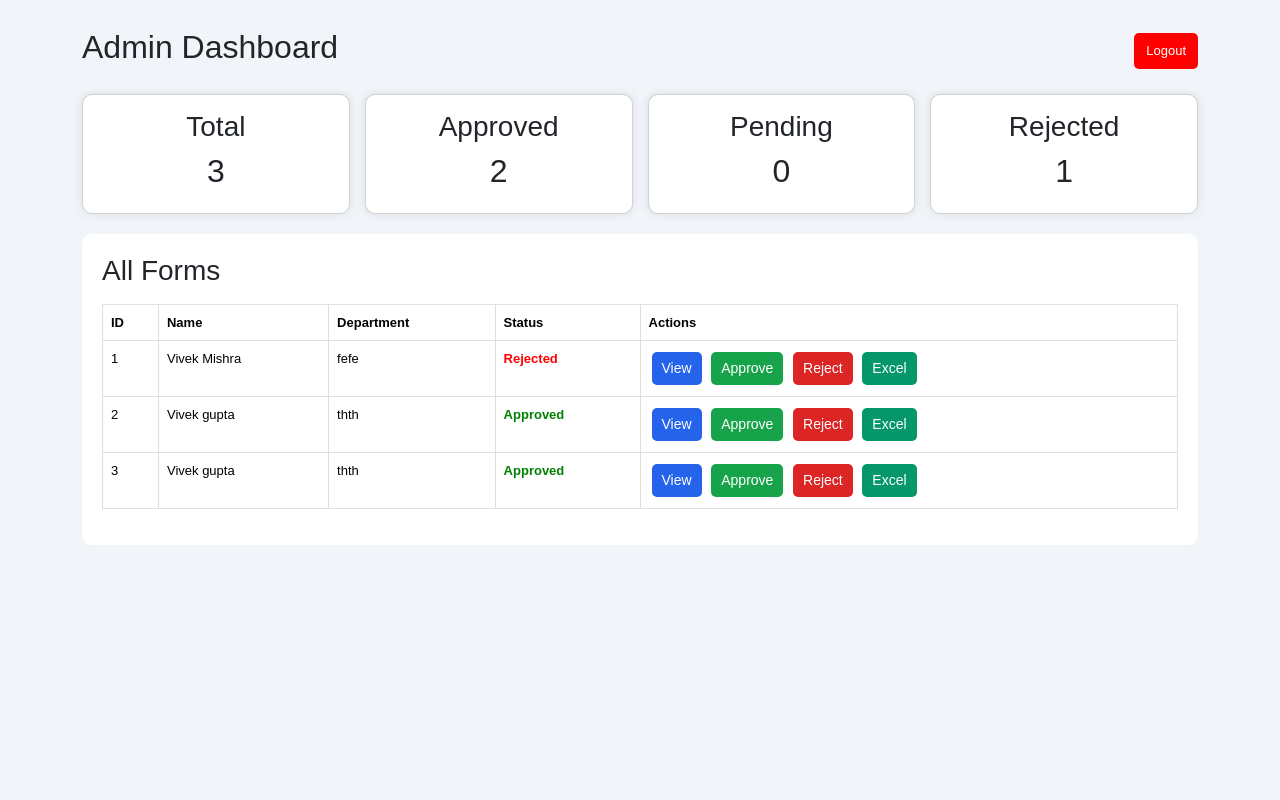
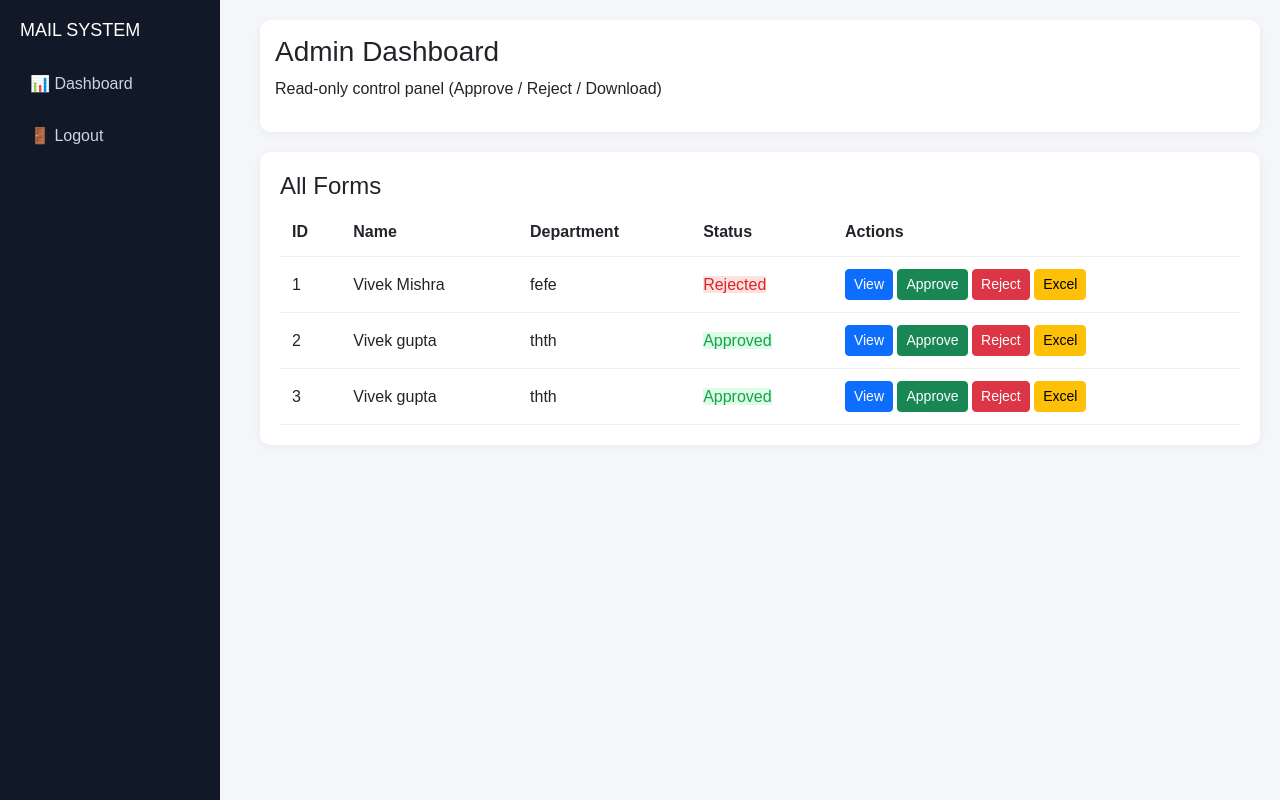
Before and after one commit to ahmadsaheem98-del/user_mail, a Flask app: page /admin_dashboard in a window 1280 px wide. Run offline with Flask 3, Linux system fonts and the light colour scheme; a user stored in the database is signed in; data comes from the database, SQL or seed files in the repository; both versions use the stored data as it was after the commit.

Commit message:
render update

```diff
--- a/static/style.css
+++ b/static/style.css
@@ -1,170 +1,265 @@
+* {
+    margin: 0;
+    padding: 0;
+    box-sizing: border-box;
+    font-family: "Segoe UI", Arial, sans-serif;
+}
+
+body {
+    background: #f4f6f9;
+    color: #111827;
+}
 
 /* =========================
-   NORMAL SCREEN STYLE
+   HEADER (COMMON)
 ========================= */
-
-body {
-    margin: 0;
-    padding: 12px;
-    font-family: Arial, sans-serif;
-    background: #f1f5f9;
-    font-size: 13px;
-}
-
 .header {
     display: flex;
     justify-content: space-between;
     align-items: center;
+    padding: 15px 20px;
+    background: white;
+    box-shadow: 0 2px 10px rgba(0,0,0,0.05);
 }
 
+.header h1 {
+    font-size: 20px;
+}
+
+.logout {
+    background: #ef4444;
+    color: white;
+    padding: 8px 14px;
+    border-radius: 6px;
+    text-decoration: none;
+}
+
+.logout:hover {
+    background: #dc2626;
+}
+
+/* =========================
+   SIDEBAR STYLE (ADMIN)
+========================= */
+.sidebar {
+    position: fixed;
+    left: 0;
+    top: 0;
+    width: 220px;
+    height: 100%;
+    background: #111827;
+    padding: 20px;
+    color: white;
+}
+
+.sidebar h2 {
+    font-size: 18px;
+    margin-bottom: 20px;
+}
+
+.sidebar a {
+    display: block;
+    color: #cbd5e1;
+    padding: 10px;
+    text-decoration: none;
+    border-radius: 6px;
+    margin-bottom: 8px;
+}
+
+.sidebar a:hover {
+    background: #1f2937;
+    color: white;
+}
+
+/* =========================
+   MAIN CONTENT (ADMIN)
+========================= */
+.main {
+    margin-left: 240px;
+    padding: 20px;
+}
+
+/* =========================
+   CARDS (ADMIN DASHBOARD)
+========================= */
 .cards {
     display: grid;
     grid-template-columns: repeat(4, 1fr);
-    gap: 12px;
-    margin-top: 12px;
+    gap: 15px;
+    margin-top: 20px;
 }
 
-.card {
+.card-box {
     background: white;
-    padding: 12px;
-    border-radius: 10px;
-    box-shadow: 0 0 8px rgba(0,0,0,0.1);
+    padding: 20px;
+    border-radius: 12px;
+    box-shadow: 0 2px 10px rgba(0,0,0,0.05);
     text-align: center;
 }
 
-.table-box {
-    background: white;
-    margin-top: 15px;
-    padding: 12px;
-    border-radius: 10px;
+.card-box h4 {
+    color: #6b7280;
+    font-size: 14px;
 }
 
+.card-box h2 {
+    margin-top: 10px;
+}
+
+/* =========================
+   TABLE BOX
+========================= */
+.table-box,
+.table-container {
+    background: white;
+    margin-top: 20px;
+    padding: 20px;
+    border-radius: 12px;
+    box-shadow: 0 2px 10px rgba(0,0,0,0.05);
+}
+
+/* TABLE */
 table {
     width: 100%;
     border-collapse: collapse;
 }
 
-th, td {
-    padding: 6px;
-    border: 1px solid #ddd;
-    font-size: 13px;
+th {
+    background: #f3f4f6;
+    padding: 12px;
+    text-align: left;
 }
 
-/* BUTTONS */
+td {
+    padding: 12px;
+    border-bottom: 1px solid #eee;
+}
+
+tr:hover {
+    background: #f9fafb;
+}
+
+/* =========================
+   BUTTONS
+========================= */
 .action-btn {
     padding: 6px 10px;
     border-radius: 5px;
     text-decoration: none;
     color: white;
-    margin: 2px;
-    display: inline-block;
-    font-size: 12px;
+    font-size: 13px;
+    margin-right: 5px;
 }
 
-.view { background: #2563eb; }
-.approve { background: #16a34a; }
-.reject { background: red; }
-.pdf { background: #ea580c; }
-.excel { background: #059669; }
-
-.logout {
-    background: red;
-    color: white;
-    padding: 8px 12px;
-    border-radius: 5px;
-    text-decoration: none;
+.view {
+    background: #2563eb;
 }
 
-/* INPUT */
+.approve {
+    background: #16a34a;
+}
+
+.reject {
+    background: #dc2626;
+}
+
+.excel {
+    background: #f59e0b;
+}
+
+.pdf {
+    background: #7c3aed;
+}
+
+/* =========================
+   STATUS LABELS
+========================= */
+.status {
+    padding: 5px 10px;
+    border-radius: 20px;
+    font-size: 12px;
+    font-weight: bold;
+}
+
+.Approved {
+    background: #dcfce7;
+    color: #16a34a;
+}
+
+.Rejected {
+    background: #fee2e2;
+    color: #dc2626;
+}
+
+.Pending {
+    background: #fef9c3;
+    color: #ca8a04;
+}
+
+/* =========================
+   FORMS (USER + LOGIN)
+========================= */
+form {
+    background: white;
+    padding: 20px;
+    border-radius: 10px;
+    width: 400px;
+    margin: 40px auto;
+    box-shadow: 0 2px 10px rgba(0,0,0,0.05);
+}
+
 input,
-textarea {
+textarea,
+select {
     width: 100%;
-    padding: 7px;
-    margin: 4px 0 10px 0;
-    box-sizing: border-box;
-    font-size: 13px;
+    padding: 10px;
+    margin-top: 8px;
+    margin-bottom: 15px;
+    border: 1px solid #ddd;
+    border-radius: 6px;
 }
 
 button {
     background: #2563eb;
     color: white;
+    padding: 10px;
     border: none;
-    padding: 10px 14px;
+    width: 100%;
     border-radius: 6px;
     cursor: pointer;
 }
 
+button:hover {
+    background: #1d4ed8;
+}
+
 /* =========================
-   PRINT (MAX COMPRESSION)
+   LOGIN BOX
 ========================= */
+.login-box {
+    width: 350px;
+    margin: 80px auto;
+    background: white;
+    padding: 25px;
+    border-radius: 10px;
+    box-shadow: 0 2px 10px rgba(0,0,0,0.1);
+}
 
-@media print {
-
-    @page {
-        size: A4;
-        margin: 3mm;
+/* =========================
+   RESPONSIVE
+========================= */
+@media (max-width: 768px) {
+    .cards {
+        grid-template-columns: 1fr;
     }
 
-    html, body {
-        margin: 0 !important;
-        padding: 0 !important;
-        background: white !important;
-        font-size: 8px !important;
-        overflow: hidden !important;
+    .sidebar {
+        position: relative;
+        width: 100%;
+        height: auto;
     }
 
-    body {
-        transform: scale(0.75);
-        transform-origin: top left;
-    }
-
-    /* HIDE EVERYTHING EXTRA */
-    .header,
-    .cards,
-    .logout,
-    .action-btn,
-    button,
-    .no-print {
-        display: none !important;
-    }
-
-    /* BOX COMPACT */
-    .table-box {
-        margin: 0 !important;
-        padding: 2px !important;
-        border: 1px solid #000 !important;
-        box-shadow: none !important;
-    }
-
-    /* TABLE COMPACT */
-    table {
-        width: 100% !important;
-        border-collapse: collapse !important;
-        font-size: 7px !important;
-    }
-
-    th, td {
-        border: 1px solid #000 !important;
-        padding: 1px !important;
-        line-height: 1 !important;
-    }
-
-    /* REMOVE SPACE */
-    h1, h2, h3 {
-        margin: 0 !important;
-        padding: 0 !important;
-        font-size: 9px !important;
-    }
-
-    input, textarea {
-        border: none !important;
-        padding: 0 !important;
-        margin: 0 !important;
-        font-size: 7px !important;
-    }
-
-    /* STOP PAGE BREAKS */
-    * {
-        page-break-inside: avoid !important;
+    .main {
+        margin-left: 0;
     }
 }
--- a/templates/admin_dashboard.html
+++ b/templates/admin_dashboard.html
@@ -1,110 +1,141 @@
 <!DOCTYPE html>
-<html>
+<html lang="en">
 
 <head>
-<link href="https://cdn.jsdelivr.net/npm/bootstrap@5.3.3/dist/css/bootstrap.min.css" rel="stylesheet">
+<meta charset="UTF-8">
+<meta name="viewport" content="width=device-width, initial-scale=1.0">
 
 <title>Admin Dashboard</title>
 
-<link rel="stylesheet"
-href="{{ url_for('static', filename='style.css') }}">
+<link href="https://cdn.jsdelivr.net/npm/bootstrap@5.3.3/dist/css/bootstrap.min.css" rel="stylesheet">
 
 <style>
 body{
-    background:#f1f5f9;
+    margin:0;
+    font-family:Arial;
+    background:#f4f6f9;
 }
 
+/* SIDEBAR */
+.sidebar{
+    position:fixed;
+    left:0;
+    top:0;
+    width:220px;
+    height:100%;
+    background:#111827;
+    padding:20px;
+    color:white;
+}
+
+.sidebar h2{
+    font-size:18px;
+    margin-bottom:20px;
+}
+
+.sidebar a{
+    display:block;
+    color:#cbd5e1;
+    padding:10px;
+    text-decoration:none;
+    border-radius:6px;
+    margin-bottom:8px;
+}
+
+.sidebar a:hover{
+    background:#1f2937;
+    color:white;
+}
+
+/* MAIN */
+.main{
+    margin-left:240px;
+    padding:20px;
+}
+
+/* TOPBAR */
+.topbar{
+    background:white;
+    padding:15px;
+    border-radius:10px;
+    margin-bottom:20px;
+    box-shadow:0 2px 10px rgba(0,0,0,0.05);
+}
+
+/* TABLE */
 .table-box{
     background:white;
     padding:20px;
-    margin-top:20px;
     border-radius:10px;
+    box-shadow:0 2px 10px rgba(0,0,0,0.05);
 }
 
-.cards{
-    display:grid;
-    grid-template-columns:repeat(4,1fr);
-    gap:15px;
-    margin-top:20px;
+table{
+    width:100%;
+    border-collapse:collapse;
 }
 
-.card{
-    background:white;
-    padding:15px;
-    border-radius:10px;
-    text-align:center;
-    box-shadow:0 0 10px rgba(0,0,0,0.1);
+th, td{
+    padding:12px;
+    border-bottom:1px solid #eee;
 }
 
-.action-btn{
-    padding:6px 10px;
-    border-radius:5px;
-    color:white;
-    text-decoration:none;
-    margin:3px;
-    display:inline-block;
-    font-size:14px;
+tr:hover{
+    background:#f9fafb;
 }
 
-.view{background:#2563eb;}
-.approve{background:#16a34a;}
-.reject{background:#dc2626;}
-.excel{background:#059669;}
+/* STATUS */
+.status{
+    padding:5px 10px;
+    border-radius:20px;
+    font-size:12px;
+}
 
-.logout{
-    background:red;
-    color:white;
-    padding:8px 12px;
-    border-radius:5px;
-    text-decoration:none;
+.Approved{
+    background:#dcfce7;
+    color:#16a34a;
 }
+
+.Rejected{
+    background:#fee2e2;
+    color:#dc2626;
+}
+
+.Pending{
+    background:#fef9c3;
+    color:#ca8a04;
+}
+
 </style>
 
 </head>
 
 <body>
 
-<div class="container mt-3">
+<!-- SIDEBAR -->
+<div class="sidebar">
 
-<div class="d-flex justify-content-between align-items-center">
+<h2>MAIL SYSTEM</h2>
 
-<h2>Admin Dashboard</h2>
-
-<a href="/logout" class="logout">Logout</a>
+<a href="/admin_dashboard">📊 Dashboard</a>
+<a href="/logout">🚪 Logout</a>
 
 </div>
 
-<!-- CARDS -->
-<div class="cards">
+<!-- MAIN -->
+<div class="main">
 
-<div class="card">
-<h3>Total</h3>
-<h2>{{ total_forms }}</h2>
-</div>
-
-<div class="card">
-<h3>Approved</h3>
-<h2>{{ approved_forms }}</h2>
-</div>
-
-<div class="card">
-<h3>Pending</h3>
-<h2>{{ pending_forms }}</h2>
-</div>
-
-<div class="card">
-<h3>Rejected</h3>
-<h2>{{ rejected_forms }}</h2>
-</div>
-
+<div class="topbar">
+    <h3>Admin Dashboard</h3>
+    <p>Read-only control panel (Approve / Reject / Download)</p>
 </div>
 
 <!-- TABLE -->
 <div class="table-box">
 
-<h3>All Forms</h3>
+<h4>All Forms</h4>
 
-<table class="table table-bordered mt-3">
+<table>
 
 <thead>
 <tr>
@@ -129,24 +160,32 @@ body{
 <td>{{ form.department }}</td>
 
 <td>
-{% if form.status == 'Approved' %}
-<span style="color:green;font-weight:bold;">Approved</span>
-{% elif form.status == 'Rejected' %}
-<span style="color:red;font-weight:bold;">Rejected</span>
-{% else %}
-<span style="color:orange;font-weight:bold;">Pending</span>
-{% endif %}
+<span class="{{ form.status }}">
+{{ form.status }}
+</span>
 </td>
 
 <td>
 
-<a href="/view_form/{{ form.id }}" class="action-btn view">View</a>
+<!-- VIEW -->
+<a href="/view_form/{{ form.id }}" class="btn btn-primary btn-sm">
+View
+</a>
 
-<a href="/approve/{{ form.id }}" class="action-btn approve">Approve</a>
+<!-- APPROVE -->
+<a href="/approve/{{ form.id }}" class="btn btn-success btn-sm">
+Approve
+</a>
 
-<a href="/reject/{{ form.id }}" class="action-btn reject">Reject</a>
+<!-- REJECT -->
+<a href="/reject/{{ form.id }}" class="btn btn-danger btn-sm">
+Reject
+</a>
 
-<a href="/excel/{{ form.id }}" class="action-btn excel">Excel</a>
+<!-- EXCEL -->
+<a href="/excel/{{ form.id }}" class="btn btn-warning btn-sm">
+Excel
+</a>
 
 </td>
 
```
Also changed, not shown: instance/database.db.
